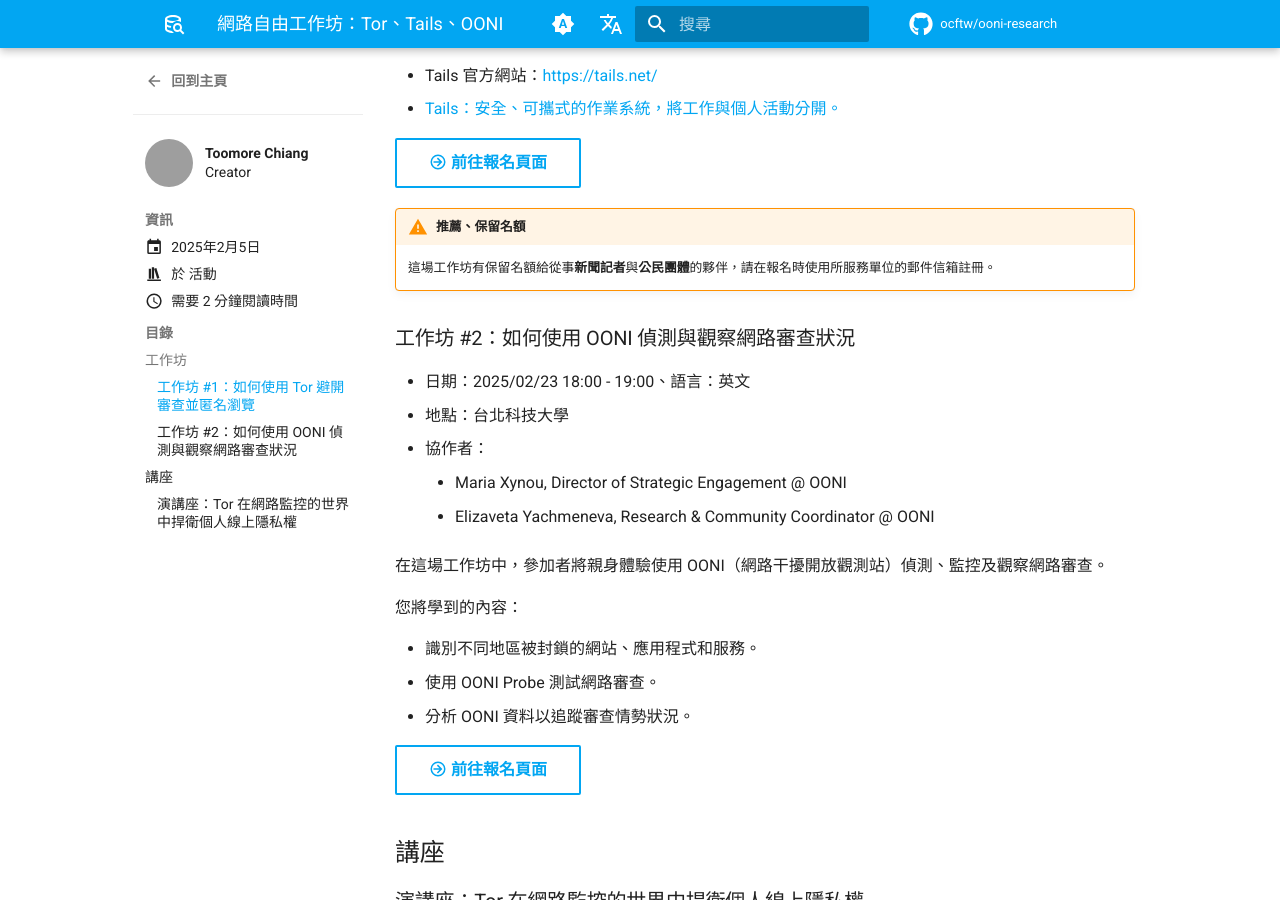
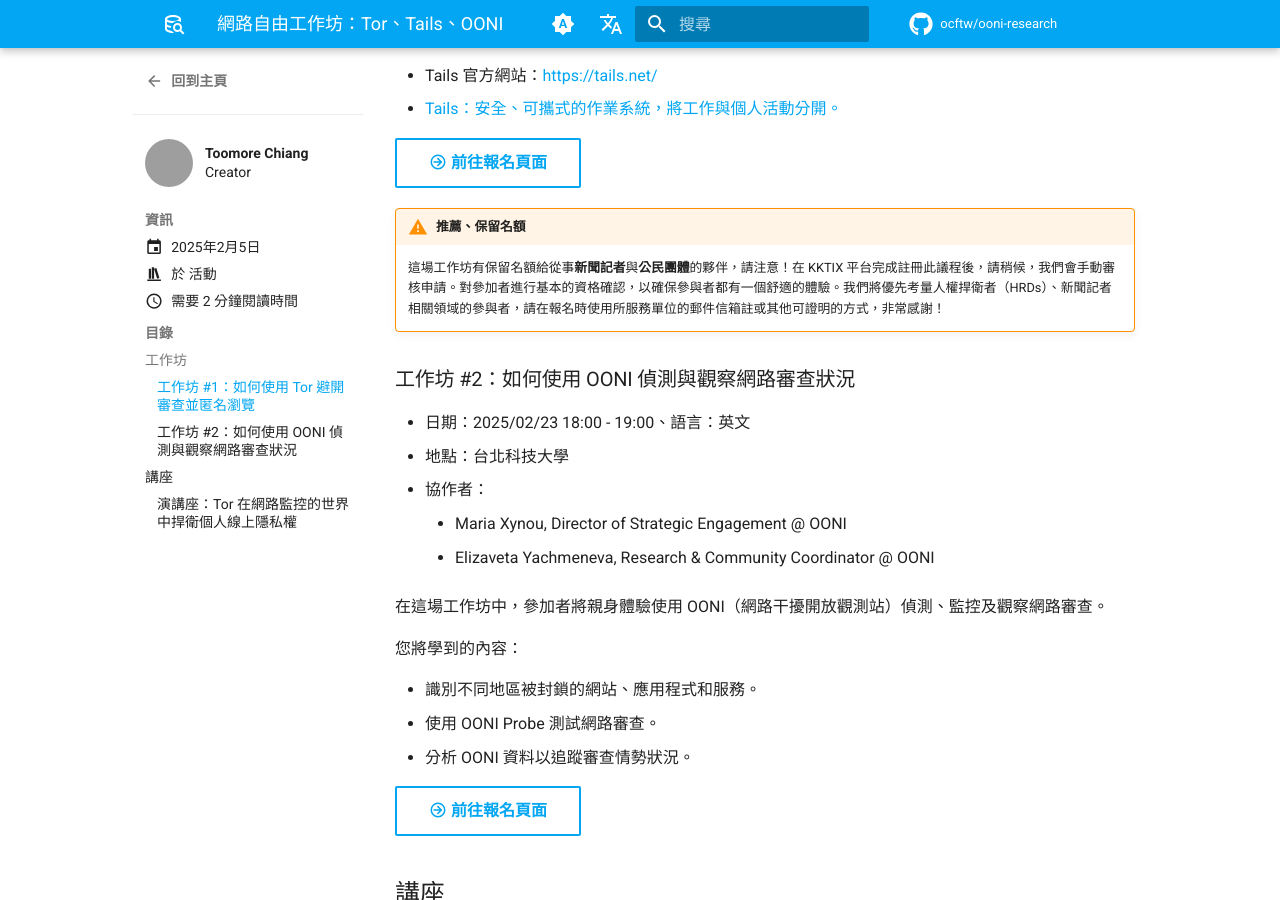
Before and after one commit to ocftw/ooni-research, an MkDocs documentation site: the page built from docs/zh-TW/blog/posts/rightscon25-pre-event.md, in a window 1280 px wide and 900 px high, scrolled down 1782 px. Built offline with MkDocs 1.6.1 and Material for MkDocs 9.7.7, drawn with Linux system fonts in a browser that asks for light colours; plug-ins that fetch from the network failed and are left out; comment, search, counter and statistics services are not loaded; grey boxes are pictures that could not be loaded.

Commit message:
Update wording
Signed-off-by: Toomore Chiang <toomore0929@gmail.com>

```diff
--- a/docs/zh-TW/blog/posts/rightscon25-pre-event.md
+++ b/docs/zh-TW/blog/posts/rightscon25-pre-event.md
@@ -63,7 +63,7 @@
 
 !!! warning "推薦、保留名額"
 
-    這場工作坊有保留名額給從事**新聞記者**與**公民團體**的夥伴，請在報名時使用所服務單位的郵件信箱註冊。
+    這場工作坊有保留名額給從事**新聞記者**與**公民團體**的夥伴，請注意！在 KKTIX 平台完成註冊此議程後，請稍候，我們會手動審核申請。對參加者進行基本的資格確認，以確保參與者都有一個舒適的體驗。我們將優先考量人權捍衛者（HRDs）、新聞記者相關領域的參與者，請在報名時使用所服務單位的郵件信箱註或其他可證明的方式，非常感謝！
 
 ### 工作坊 #2：如何使用 OONI 偵測與觀察網路審查狀況
 
```
Also changed, not shown: docs/en/blog/posts/rightscon25-pre-event.md (+2 -0 lines).
